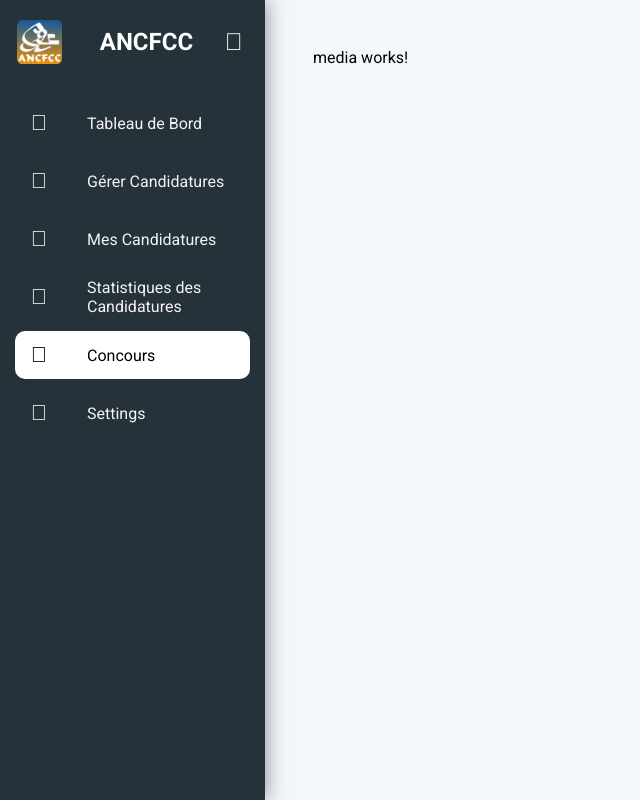
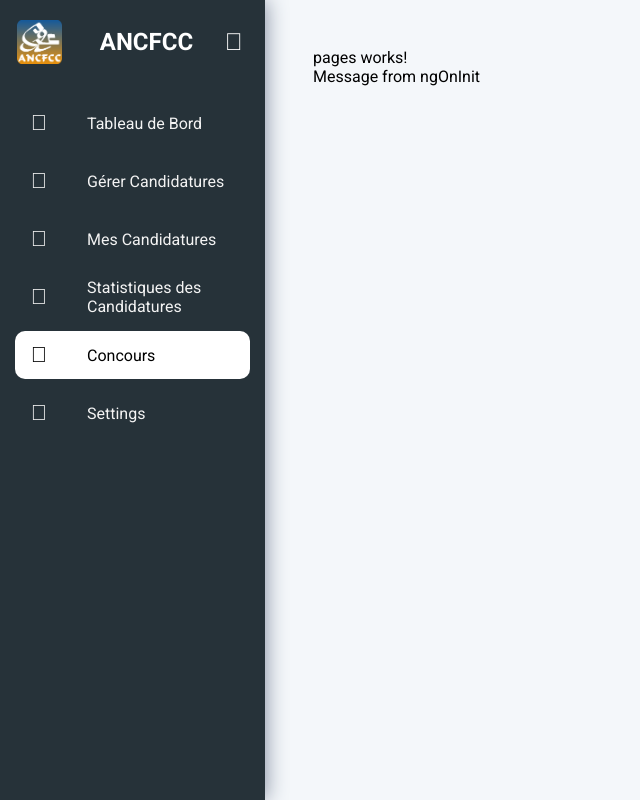
Before and after one commit to abdessamadtanafaat/Ancfcc-UI-project, an Angular app: page /concours in a window 1280 px wide. Shown: the whole page, without its empty margins (0-640 px from the left). Built offline with nearby package versions, Linux system fonts and the light colour scheme.

Commit message:
new changes2

```diff
--- a/src/app/components/media/media.component.html
+++ b/src/app/components/media/media.component.html
@@ -1 +1,2 @@
-<p>media works!</p>
+<app-pages
+ ></app-pages>
--- a/src/app/components/pages/pages.component.html
+++ b/src/app/components/pages/pages.component.html
@@ -1 +1,3 @@
 <p>pages works!</p>
+
+<p>{{ message }}</p>
--- a/src/app/components/pages/pages.component.ts
+++ b/src/app/components/pages/pages.component.ts
@@ -1,4 +1,4 @@
-import { Component } from '@angular/core';
+import { Component, Input } from '@angular/core';
 
 @Component({
   selector: 'app-pages',
@@ -6,5 +6,19 @@ import { Component } from '@angular/core';
   styleUrls: ['./pages.component.scss']
 })
 export class PagesComponent {
+  message: string;
+
+  constructor() {
+    // Constructor is executed when the component is created.
+    // It's a good place for property initialization.
+    this.message = 'Message from constructor';
+  }
+
+  ngOnInit() {
+    // ngOnInit is executed after the constructor and when the view is initialized.
+    // It's often used for tasks that rely on the view.
+    this.message = 'Message from ngOnInit';
+  }
+
 
 }
--- a/src/app/components/sidenav/helpter.ts
+++ b/src/app/components/sidenav/helpter.ts
@@ -3,7 +3,6 @@ export interface INavbarData{
      routerLink : string;
      icon?: string;
      label: string;
-     expanded?: string;
+     expanded?: boolean;
      items?: INavbarData[];
-
 }
--- a/src/app/components/sidenav/sidenav.component.html
+++ b/src/app/components/sidenav/sidenav.component.html
@@ -18,6 +18,12 @@
                 <i class="sidenav-link-icon" [class]="data.icon"></i>
                 <span class="sidenav-link-text" @fadeInOut *ngIf="collapsed">{{data.label}}</span>
             </a>
+            <!-- <app-sublevel-menu
+            [data] ="data"
+            [collapsed]="collapsed"
+
+
+            ></app-sublevel-menu> -->
         </li>
     </ul>
 </div>
--- a/src/app/components/sidenav/sublevel-menu.component.ts
+++ b/src/app/components/sidenav/sublevel-menu.component.ts
@@ -28,9 +28,16 @@ import { INavbarData } from './helpter';
           >
            <i class="sublevel-link-icon fa-fa-circle"></i>
            <span class = "sublevel-link-text" *ngIf="collapsed"> {{item.label}}</span>
+        </a>
+         <div *ngIf = "item.items && item.items.length > 0">
+          <app-sublevel-menu
+             [collapsed]="collapsed"
+             [multiple]="multiple"
+             [expanded]= "item.expanded"
 
 
-        </a>
+          ></app-sublevel-menu>
+         </div>
         </li>
 
   </ul>
@@ -48,7 +55,7 @@ export class SublevelMenuComponent  implements OnInit{
   }
   @Input() collapsed = false;
   @Input() animating: boolean | undefined;
-  @Input() selected: boolean | undefined;
+  @Input() expanded: boolean | undefined;
   @Input() multiple: boolean = false;
 
   constructor() {}
```
Also changed, not shown: src/app/app.component.html (line endings or trailing spaces), 1 other file (tests, documents, lock files or other folders).
